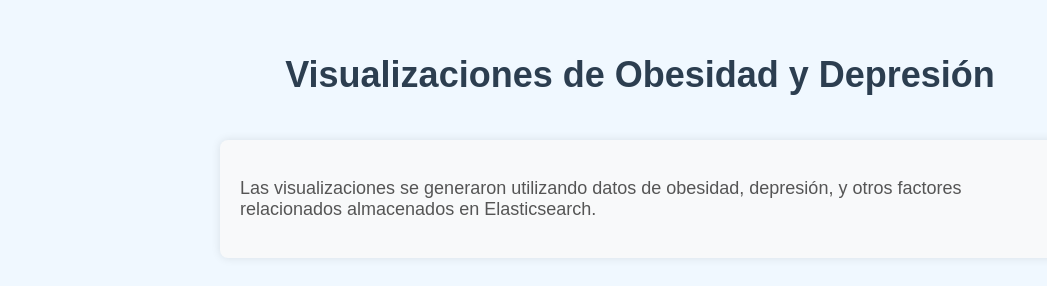
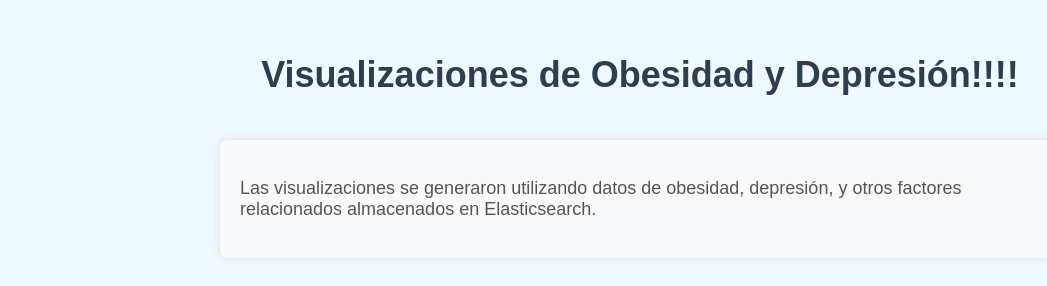
Before and after one commit to OscarManuelRuizReyes/elasticSearch, a plain HTML site: page docs/index.html in a window 1280 px wide. Shown: the part 154-440 px from the top of the page, without its empty margins (0-1047 px from the left). Drawn offline with Linux system fonts and the light colour scheme.

Commit message:
Update index.html
fdf

```diff
--- a/docs/index.html
+++ b/docs/index.html
@@ -58,7 +58,7 @@
 </head>
 <body>
 
-    <h1>Visualizaciones de Obesidad y Depresión</h1>
+    <h1>Visualizaciones de Obesidad y Depresión!!!!</h1>
 
     <div class="info">
         <p>Las visualizaciones se generaron utilizando datos de obesidad, depresión, y otros factores relacionados almacenados en Elasticsearch.</p>
```
